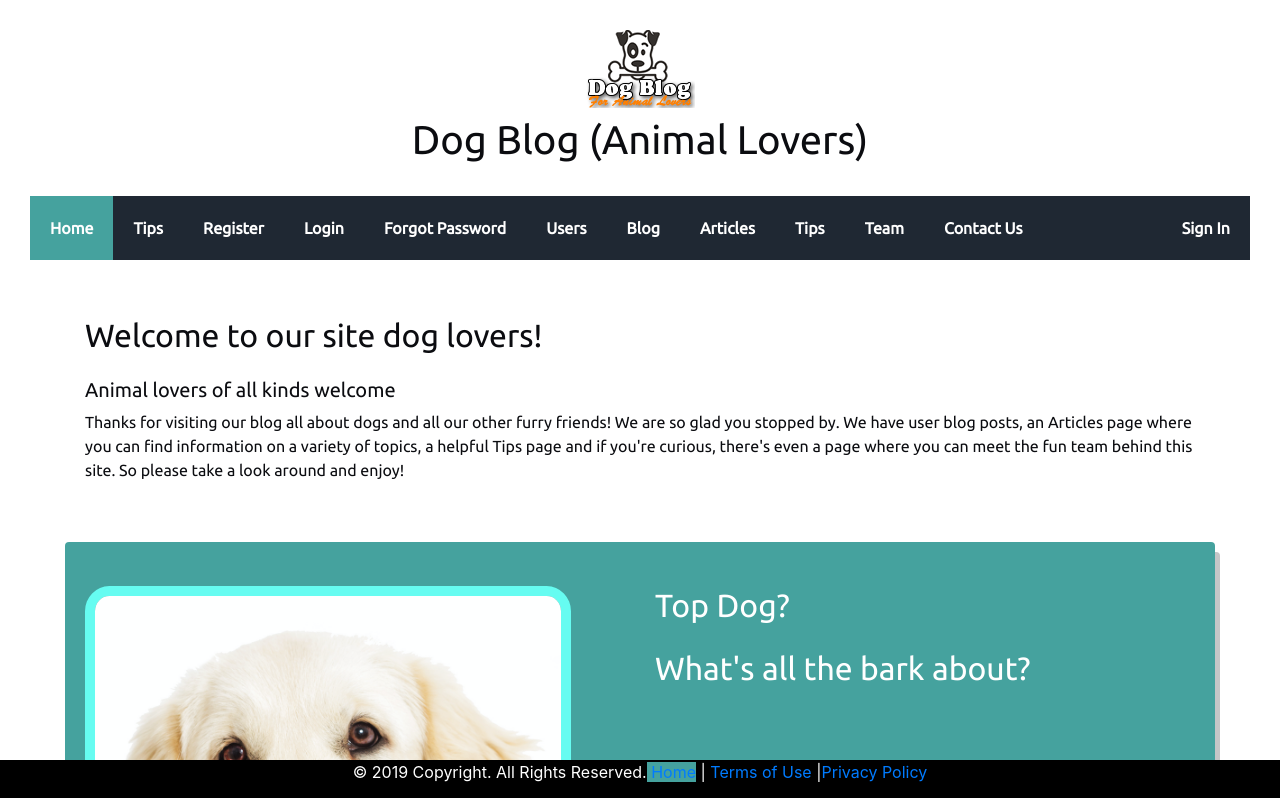
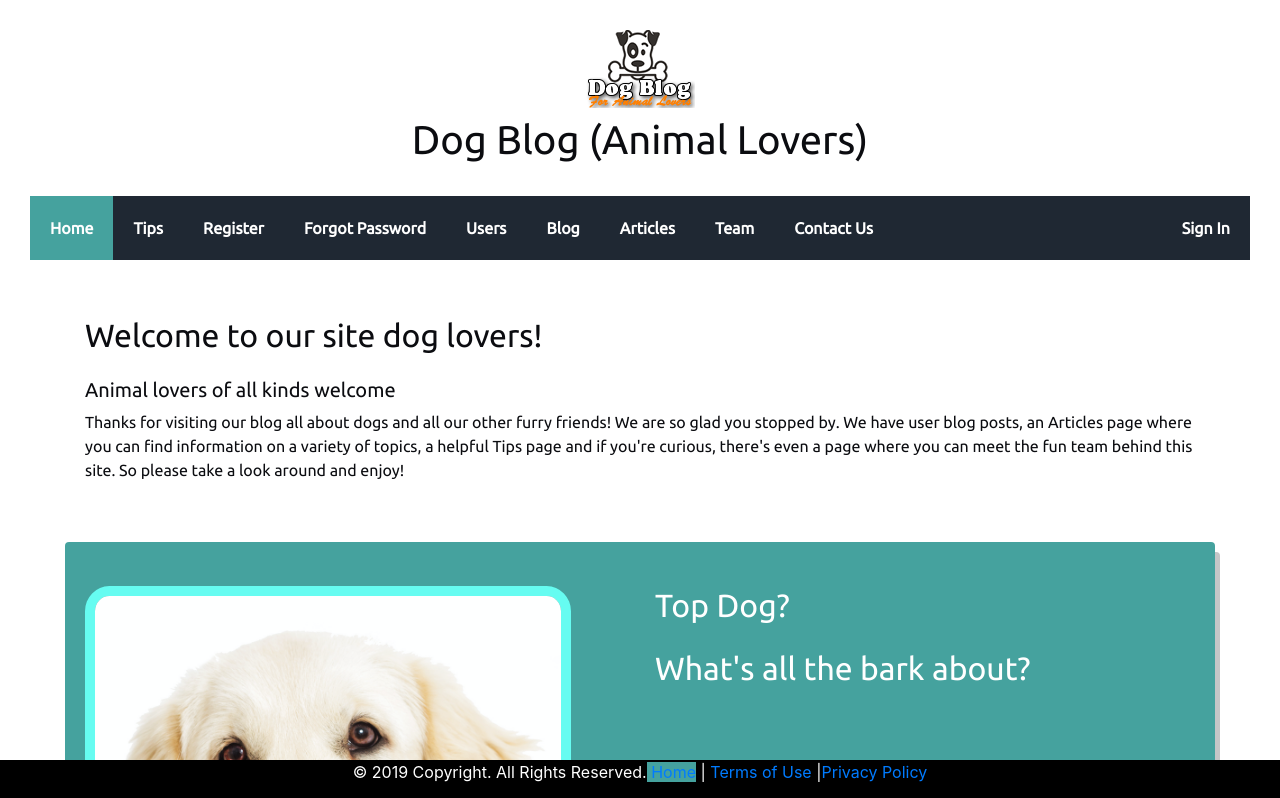
Before and after one commit to Woz-U-Group-Projects/team-asgard, a React (Create React App) app in the folder client-react/: page / in a window 1280 px wide. Shown: the top 798 px of the page. Built offline with nearby package versions, Linux system fonts and the light colour scheme.

Commit message:
Cleaned Routes from merge

```diff
--- a/client-react/src/Main.js
+++ b/client-react/src/Main.js
@@ -29,16 +29,11 @@ class Main extends Component {
           <ul className="header">
             <li><NavLink exact to="/">Home</NavLink></li>
             <li><NavLink to="/tips">Tips</NavLink></li>
-
-             <li><NavLink to="/register">Register</NavLink></li>
-              <li><NavLink to="/login">Login</NavLink></li>
-              <li><NavLink to="/forgotpass">Forgot Password</NavLink></li>
-
+            <li><NavLink to="/register">Register</NavLink></li>
+            <li><NavLink to="/forgotpass">Forgot Password</NavLink></li>
             <li><NavLink to="/users">Users</NavLink></li>
-
             <li><NavLink to="/blog">Blog</NavLink></li>
             <li><NavLink to="/article">Articles</NavLink></li>
-            <li><NavLink to="/tips">Tips</NavLink></li>
             <li><NavLink to="/team">Team</NavLink></li>
             <li><NavLink to="/contact">Contact Us</NavLink></li>
             <span><li><NavLink to="/login" id="rightNav">Sign In</NavLink></li></span>
@@ -46,10 +41,15 @@ class Main extends Component {
           </ul>
           <div className="content">
             <Route exact path="/" component={Home}/>
+            <Route path="/tips" component={Tips}/>
+            <Route path="/register" component={Register}/>
+            <Route path="/forgotpass" component={Forgotpass}/>
+            <Route path="/users" component={Users}/>
             <Route path="/blog" component={Blog}/>
             <Route path="/article" component={Article}/>
-            <Route path="/tips" component={Tips}/>
-
+            <Route path="/team" component={Team}/>
+            <Route path="/contact" component={Contact}/>
+            <Route path="/login" component={Login}/>
           </div>
 
           <div className="footer">
```
